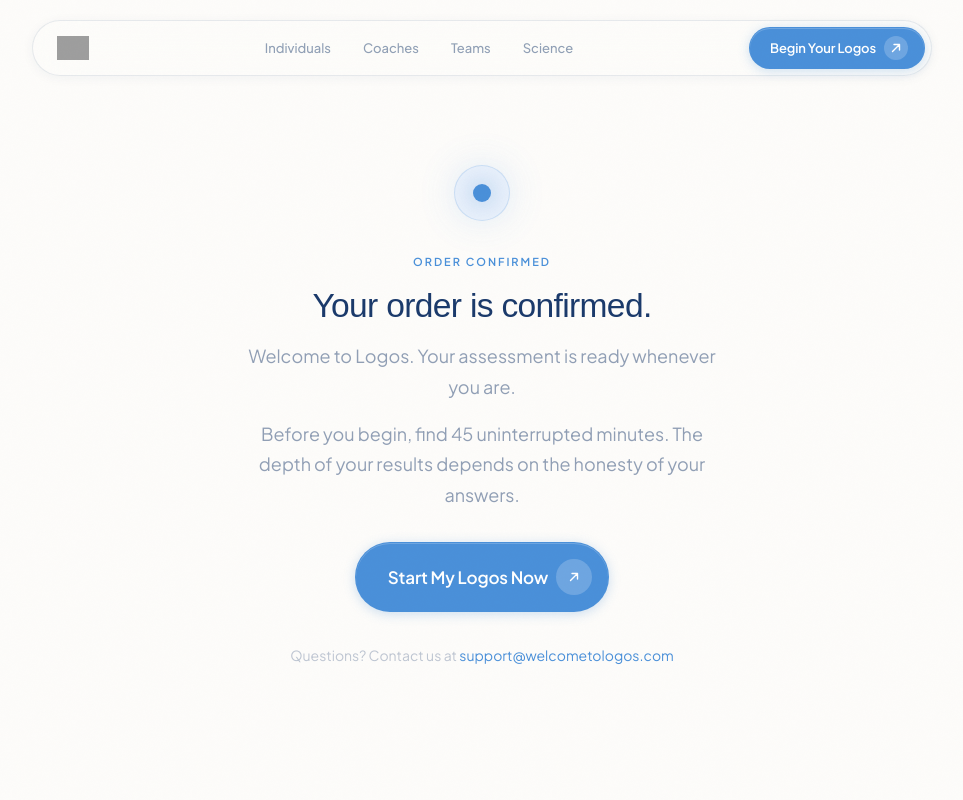
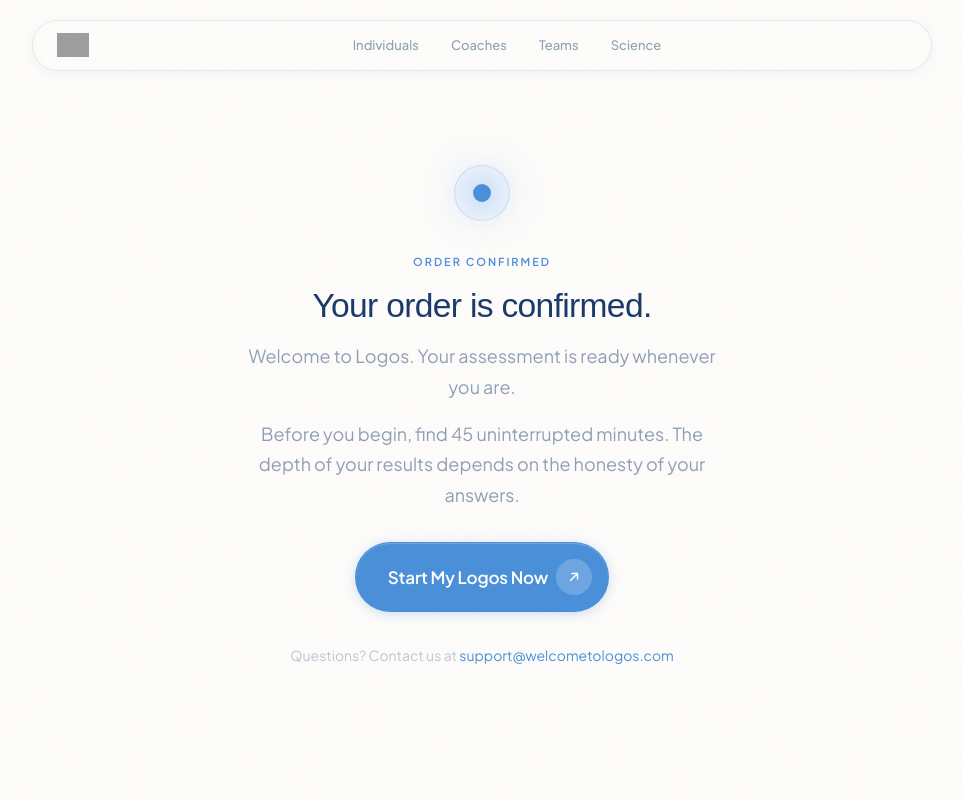
Before and after one commit to alexanderfairman-cloud/logos-site, a Next.js app: page /logos-individuals-beginti1cj4e4 in a window 1280 px wide. Shown: the top 800 px of the page, without its empty margins (158-1121 px from the left). Built offline with nearby package versions, Linux system fonts and the light colour scheme; grey boxes are pictures that could not be loaded; a web font is replaced by a local one.

Commit message:
Fix broken assessment link and hide nav CTA on individuals confirmation page

```diff
--- a/app/logos-individuals-beginti1cj4e4/page.tsx
+++ b/app/logos-individuals-beginti1cj4e4/page.tsx
@@ -30,7 +30,7 @@
               </p>
             </div>
 
-            <CTAButton href="https://assessment.welcometologos.com" size="lg" id="individual-confirm-cta">
+            <CTAButton href="https://s.pointerpro.com/logosreport" size="lg" id="individual-confirm-cta">
               Start My Logos Now
             </CTAButton>
 
--- a/components/NavPill.tsx
+++ b/components/NavPill.tsx
@@ -27,7 +27,7 @@
   const [open, setOpen] = useState(false)
   const [scrolled, setScrolled] = useState(false)
   const pathname = usePathname()
-  const hideCheckoutCTA = pathname === '/session'
+  const hideCheckoutCTA = pathname === '/session' || pathname === '/logos-individuals-beginti1cj4e4'
 
   useEffect(() => {
     const onScroll = () => setScrolled(window.scrollY > 40)
```
